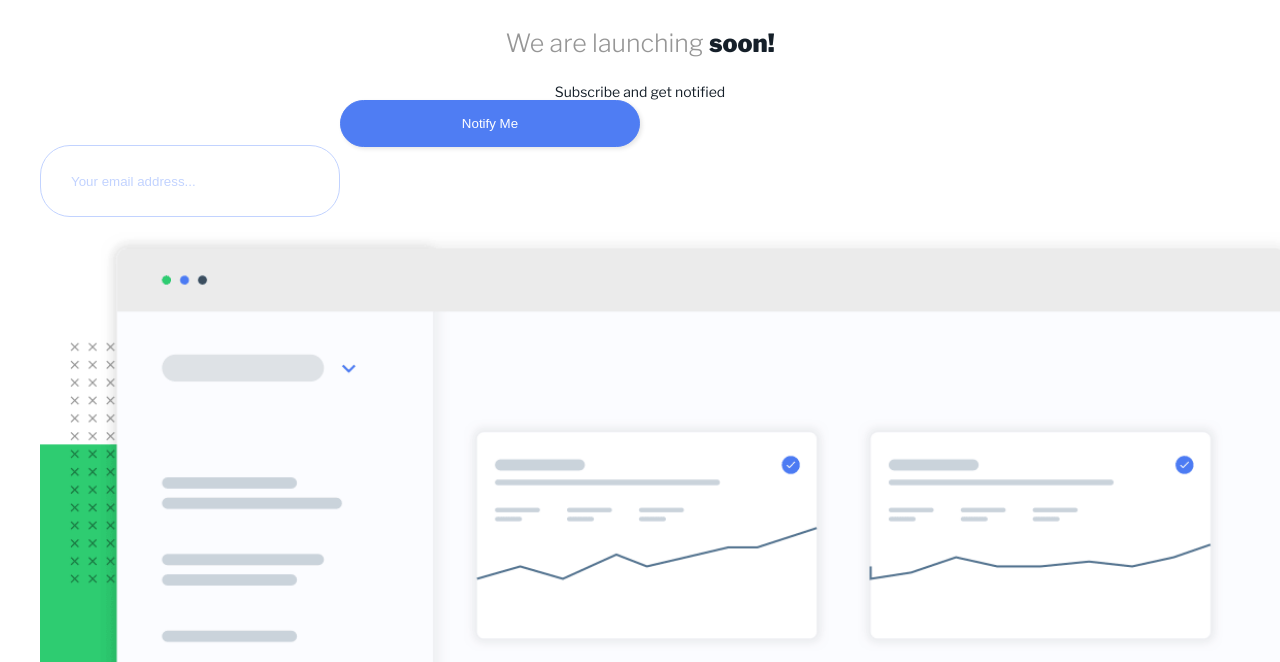
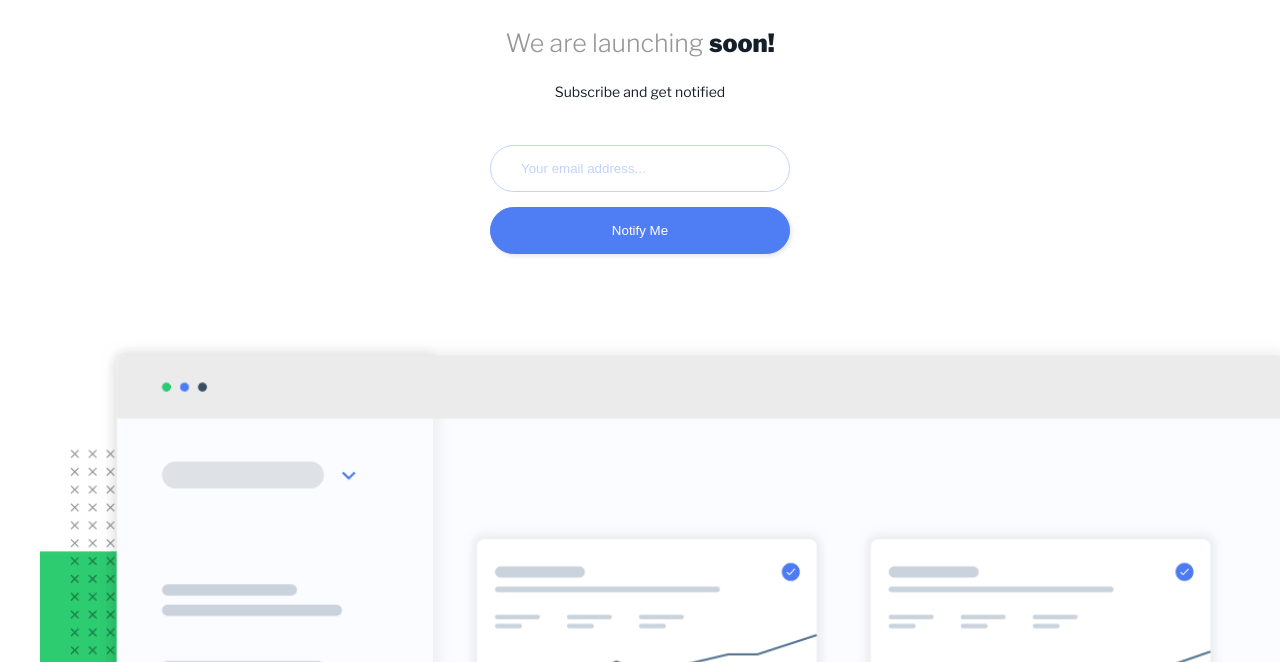
Before and after one commit to daniellemevans1/Ping-Single-Column-Coming-Soon-Page, a website built with Vite: page index.html in a window 1280 px wide. Shown: the part 138-800 px from the top of the page. Built offline with nearby package versions, Linux system fonts and the light colour scheme.

Commit message:
Update index.css

```diff
--- a/index.css
+++ b/index.css
@@ -97,8 +97,8 @@ footer i:focus {
 }
 
 form {
-    display: flex;
-    flex-direction: row;
+    /* display: flex;
+    flex-direction: row; */
 }
 
 input {
```
